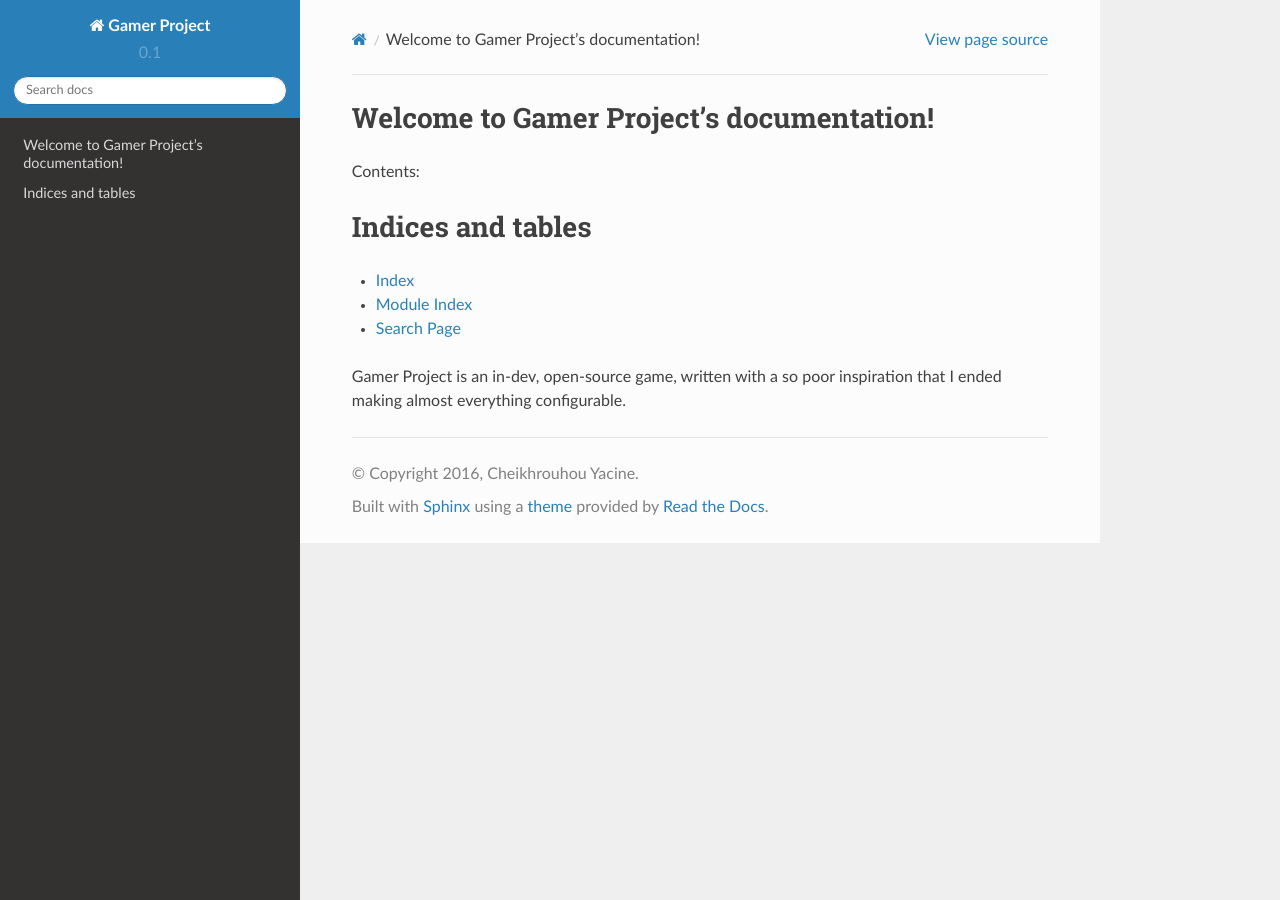
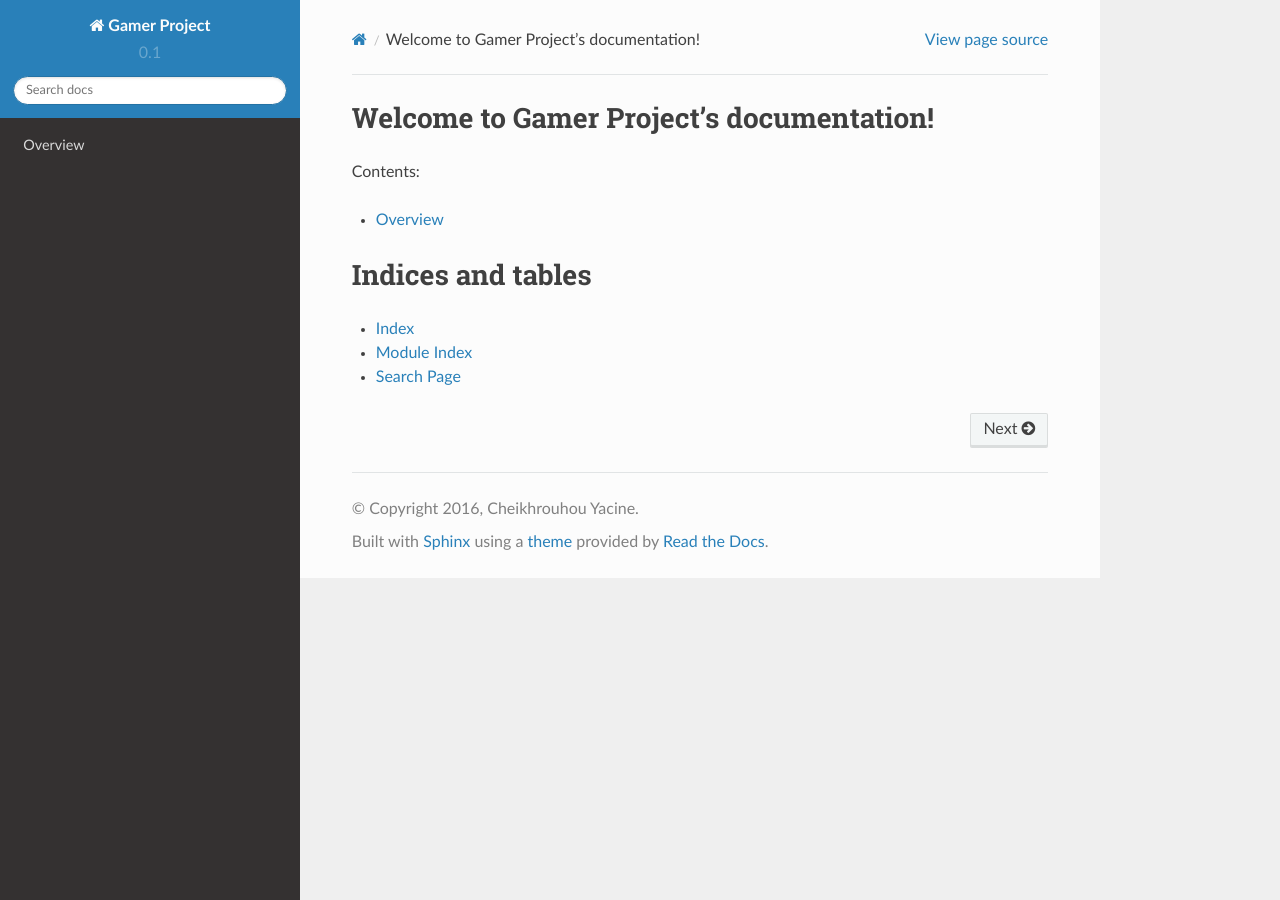
Before and after one commit to psychofield256/GamerProject, a Sphinx documentation site: the page built from docs/index.rst, in a window 1280 px wide. Built offline with Sphinx 7.4.7 and the Read the Docs theme 2.0.0, drawn with Linux system fonts in a browser that asks for light colours.

```diff
--- a/docs/index.rst
+++ b/docs/index.rst
@@ -11,6 +11,8 @@ Contents:
 .. toctree::
    :maxdepth: 2
 
+   overview
+
 
 
 Indices and tables
@@ -19,5 +21,3 @@ Indices and tables
 * :ref:`genindex`
 * :ref:`modindex`
 * :ref:`search`
-
-Gamer Project is an in-dev, open-source game, written with a so poor inspiration that I ended making almost everything configurable.
```
Also changed, not shown: docs/overview.rst (added, +8 -0 lines), 9 other files.
